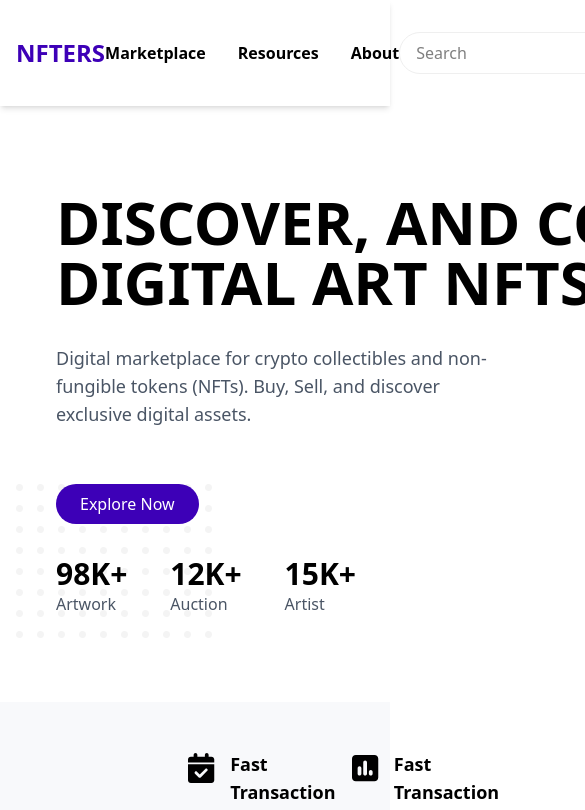
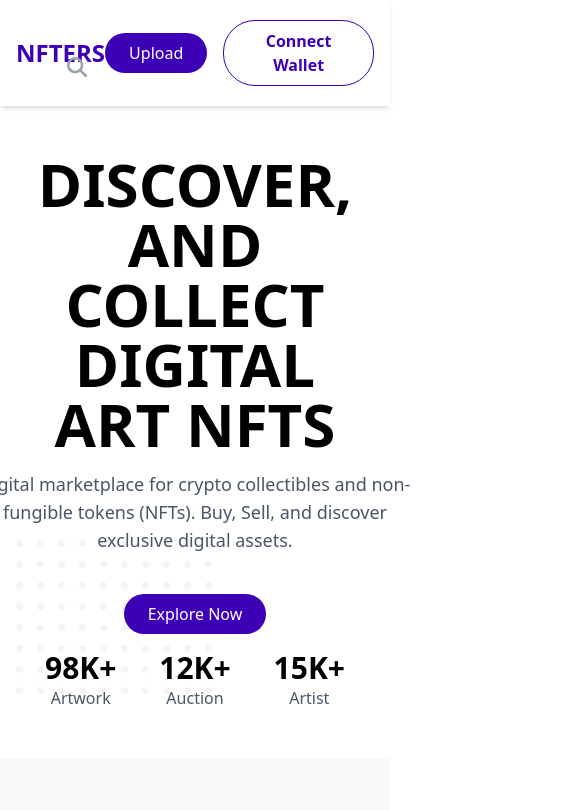
Before and after one commit to walidashraf0/Nft-marketplace, a React app: page / in a window 390 px wide. Shown: the top 810 px of the page, 585 px wide, since content can reach past the window. Built offline with nearby package versions, Linux system fonts and the light colour scheme; the HTML template or start-up script is replaced by a standard one.

Commit message:
Responsive Done

```diff
--- a/src/componenets/Details/Details.jsx
+++ b/src/componenets/Details/Details.jsx
@@ -10,7 +10,7 @@ const Details = () => {
     <>
       <div className="w-full bg-[#D9E0EC]/20">
         <div className="container m-auto px-4 py-2">
-          <div className="flex items-center justify-between gap-4 p-10">
+          <div className="flex items-center justify-between gap-4 p-10 flex-wrap max-md:justify-center max-md:items-center max-md:gap-6">
             <h1 className="text-2xl font-extrabold uppercase max-w-[300px]">
               The amazing NFT art of the world here
             </h1>
--- a/src/componenets/Discover/Discover.jsx
+++ b/src/componenets/Discover/Discover.jsx
@@ -19,14 +19,14 @@ const Discover = () => {
   console.log(activeIndex);
   return (
     <>
-      <div className="bg-[#D9E0EC]/20">
+      <div className="bg-[#D9E0EC]/20 w-full">
         <div className="container mx-auto px-4 py-6">
           <div className="p-10">
             <h2 className="text-2xl font-extrabold uppercase">
               Discover More NFTS
             </h2>
-            <div className="flex items-center justify-between mt-4">
-              <ul className="flex items-center gap-4">
+            <div className="flex items-center justify-between mt-4 max-md:flex-wrap max-md:justify-center max-md:gap-4">
+              <ul className="flex items-center gap-4 flex-wrap">
                 {categories.map((cat, index) => (
                   <li
                     key={index}
--- a/src/componenets/Features/Features.jsx
+++ b/src/componenets/Features/Features.jsx
@@ -11,10 +11,10 @@ const Features = () => {
       <div className="bg-[#D9E0EC]/20">
         <div className="container mx-auto px-4 py-2 my-8">
           <div className="p-10">
-            <h1 className="font-extrabold text-2xl uppercase">
+            <h1 className="font-extrabold text-2xl uppercase max-md:text-center">
               Collection Featured NFTs
             </h1>
-            <div className="grid lg:grid-cols-3 md:grid-cols-2 sm:grid-cols-1 gap-6 mt-10">
+            <div className="grid lg:grid-cols-3 md:grid-cols-2 sm:grid-cols-1 gap-6 mt-10 max-md:flex max-md:flex-wrap max-md:justify-center max-md:gap-8">
               <div className="flex flex-col items-start justify-between gap-2 max-w-[340px]">
                 <div className="flex items-center justify-between gap-2">
                   <div className="max-w-[250px]">
--- a/src/componenets/Hero/Hero.jsx
+++ b/src/componenets/Hero/Hero.jsx
@@ -1,5 +1,4 @@
 import React from "react";
-import styles from "./hero.module.css";
 import MainButton from "../MainButton/MAinButton";
 import MainImage from "../../assets/mainunsplash.png";
 import SecondImage from "../../assets/secondunsplash.png";
@@ -11,9 +10,9 @@ import Dot from "../../assets/Dot.png";
 const Hero = () => {
   return (
     <section className="container m-auto px-4 py-2">
-      <div className="relative flex items-center justify-between p-10">
-        <div className="flex flex-col justify-between gap-8">
-          <h1 className="uppercase font-extrabold text-6xl w-[850px]">
+      <div className="relative flex items-center justify-between p-10 max-md:flex-wrap max-md:justify-center max-md:gap-8">
+        <div className="flex flex-col justify-between gap-8 max-md:w-full max-md:flex-1 max-md:items-center max-md:text-center max-md:gap-4">
+          <h1 className="uppercase font-extrabold text-6xl max-w-[850px]">
             Discover, and collect Digital Art NFTs
           </h1>
           <p className="text-gray-600 w-[450px] mb-6 text-lg">
@@ -36,7 +35,7 @@ const Hero = () => {
             </article>
           </div>
         </div>
-        <div className="relative w-[500px] h-[500px]">
+        <div className="relative w-[500px] h-[500px] max-md:hidden">
           <div className="absolute top-0 right-30 z-30">
             <div className="relative">
               <img
@@ -57,9 +56,9 @@ const Hero = () => {
                   </article>
                 </div>
               </div>
-              <div className="absolute bottom-4 left-5 w-[320px] text-white">
-                <div className="p-4 rounded-lg mx-auto backdrop-blur-lg bg-white/30">
-                  <div className="flex items-center justify-between">
+              <div className="absolute bottom-4 left-5 w-full max-w-[320px] text-white">
+                <div className="w-full p-4 rounded-lg mx-auto backdrop-blur-lg bg-white/30">
+                  <div className="flex items-center justify-between flex-wrap">
                     <article>
                       <span className="text-md">Current Bid</span>
                       <h4 className="text-xl font-bold">$ 0.25 ETH</h4>
--- a/src/componenets/Navbar/Navbar.jsx
+++ b/src/componenets/Navbar/Navbar.jsx
@@ -1,5 +1,4 @@
 import React from "react";
-import styles from "./navbar.module.css";
 import { FontAwesomeIcon } from "@fortawesome/react-fontawesome";
 import { faMagnifyingGlass } from "@fortawesome/free-solid-svg-icons";
 import MainButton from "../MainButton/MAinButton";
@@ -12,7 +11,7 @@ const Navbar = () => {
         <a href="#">
           <h1 className="text-2xl font-extrabold text-[#3D00B7]">NFTERS</h1>
         </a>
-        <ul className="flex items-center gap-8 text-md font-semibold">
+        <ul className="flex items-center gap-8 text-md font-semibold max-md:hidden">
           <li className="hover:text-[#3D00B7] transition-colors">
             <a href="#">Marketplace</a>
           </li>
@@ -26,13 +25,13 @@ const Navbar = () => {
         <div className="relative">
           <input
             placeholder="Search"
-            className="border w-[300px] rounded-3xl py-2 px-4 border-[#EFEFEF]"
+            className="border w-[300px] rounded-3xl py-2 px-4 border-[#EFEFEF] max-md:hidden"
             type="text"
             name="search"
             id="search"
           />
           <FontAwesomeIcon
-            className="absolute top-3.5 right-2 text-gray-400"
+            className="absolute top-3.5 max-md:text-xl right-2 text-gray-400 max-md:transform max-md:translate-x-[-50%] max-md:translate-y-[-50%] cursor-pointer max-sm:hidden"
             icon={faMagnifyingGlass}
           />
         </div>
--- a/src/componenets/Profiles/Profiles.jsx
+++ b/src/componenets/Profiles/Profiles.jsx
@@ -10,7 +10,7 @@ const Profiles = () => {
     <>
       <section className="container mx-auto px-4 py-6">
         <div className="p-10">
-          <div className="flex items-center justify-between gap-4">
+          <div className="flex items-center justify-between gap-4 max-md:flex-wrap max-md:justify-center max-md:gap-8">
             <div className="flex items-center justify-between gap-14">
               <div className="flex flex-col items-end justify-between gap-8">
                 <div className="relative max-w-[250px]">
--- a/src/componenets/Statistics/Statistics.jsx
+++ b/src/componenets/Statistics/Statistics.jsx
@@ -10,8 +10,8 @@ const Statistics = () => {
   return (
     <>
       <section className="container m-auto px-4 py-2 my-8">
-        <div className="grid lg:grid-cols-3 md:grid-cols-2 sm:grid-cols-1 gap-6 p-10">
-          <div className="flex flex-col items-center justify-between gap-5 w-full max-w-[310px]">
+        <div className="grid lg:grid-cols-3 md:grid-cols-2 sm:grid-cols-1 gap-6 p-10 max-md:justify-center max-md:flex max-md:flex-wrap max-md:gap-8">
+          <div className="flex flex-col items-center justify-between gap-5 w-full max-w-[310px] max-md:justify-center">
             <div className="max-w-[400px]">
               <img src={ThirdImage} alt="ThirdImage" />
             </div>
```
Also changed, not shown: src/componenets/Footer/Footer.jsx (+5 -5 lines), src/componenets/Hero/hero.module.css (deleted), src/componenets/Navbar/navbar.module.css (deleted).
